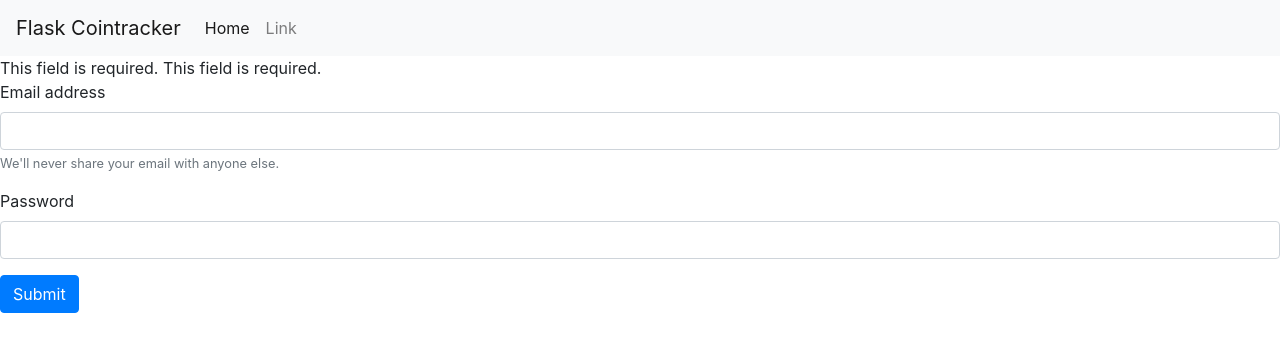
After one commit to mackwn/flaskcointracker, a Flask app: page /sign-up in a window 1280 px wide. The commit adds this page. Shown: the top 352 px of the page. Run offline with Flask 2, Linux system fonts and the light colour scheme; some libraries are stand-ins or nearby versions.

Commit message:
add user signup

```diff
--- a/flaskcointracker/forms.py
+++ b/flaskcointracker/forms.py
@@ -0,0 +1,7 @@
+from flask_wtf import Form
+from wtforms import StringField, PasswordField
+from wtforms.validators import DataRequired, Email
+
+class EmailPasswordForm(Form):
+    email = StringField('Email', validators=[DataRequired(), Email()])
+    password = PasswordField('Password', validators=[DataRequired()])
--- /dev/null
+++ b/flaskcointracker/templates/create_user.html
@@ -0,0 +1,28 @@
+{% extends "header.html" %}
+{% block body %}
+
+{% for message in form.email.errors %}
+   {{ message }}
+{% endfor %}
+{% for message in form.password.errors %}
+   {{ message }}
+{% endfor %}
+<form method="post">
+    {{ form.csrf_token }}
+    <div class="form-group">
+      <label for="email">Email address</label>
+      {{ form.email(class_="form-control") }}
+      <!--<input type="email" name="email" class="form-control" id="signupEmail" aria-describedby="emailHelp" placeholder="Enter email">-->
+      <small id="emailHelp" class="form-text text-muted">We'll never share your email with anyone else.</small>
+    </div>
+    <div class="form-group">
+      <label for="password">Password</label>
+      {{ form.password(class_="form-control") }}
+     <!-- <input type="password" name="password" class="form-control" id="signupPassword" placeholder="Password">-->
+    </div>
+
+    <button type="submit" class="btn btn-primary">Submit</button>
+  </form>
+
+
+{% endblock %}
--- /dev/null
+++ b/flaskcointracker/templates/header.html
@@ -0,0 +1,37 @@
+<!DOCTYPE html>
+<html lang="en">
+<head>
+	<meta charset="utf-8">
+	<title>Python Programming Tutorials</title>
+	<meta name="viewport" content="width=device-width, initial-scale=1">
+	<link href="{{ url_for('static', filename='css/bootstrap.min.css') }}" rel="stylesheet">
+	<link rel="shortcut icon" href="{{ url_for('static', filename='favicon.ico') }}">
+</head>
+
+<header>
+    <nav class="navbar navbar-expand-lg navbar-light bg-light">
+        <a class="navbar-brand" href="#">Flask Cointracker</a>
+        <button class="navbar-toggler" type="button" data-toggle="collapse" data-target="#navbarSupportedContent" aria-controls="navbarSupportedContent" aria-expanded="false" aria-label="Toggle navigation">
+          <span class="navbar-toggler-icon"></span>
+        </button>
+
+        <div class="collapse navbar-collapse" id="navbarSupportedContent">
+          <ul class="navbar-nav mr-auto">
+            <li class="nav-item active">
+              <a class="nav-link" href="/">Home <span class="sr-only">(current)</span></a>
+            </li>
+            <li class="nav-item">
+              <a class="nav-link" href="#">Link</a>
+            </li>
+
+          </ul>
+        </div>
+      </nav>
+</header>
+<body>
+    {% block body %}
+    {% endblock %}
+    </body>
+</body>
+
+</html>
--- a/flaskcointracker/views.py
+++ b/flaskcointracker/views.py
@@ -0,0 +1,53 @@
+#
+from flaskcointracker import app, db
+from flask import render_template, redirect, request, current_app, session, \
+    flash, url_for
+from flaskcointracker import forms
+from flaskcointracker.models import User
+# Static Pages
+@app.route('/')
+def homepage():
+    return render_template("main.html")
+
+@app.route('/login', methods=["GET","POST"])
+def login():
+    return render_template("login.html")
+
+@app.route('/sign-up', methods=["GET","POST"])
+def register():
+    form = forms.EmailPasswordForm()
+    print('is the form valid?')
+    if form.is_submitted():
+        print("submitted")
+
+    if form.validate():
+        print("valid")
+
+    print(form.errors)
+    if form.validate_on_submit():
+        print('yup, form is valid')
+        user = User(email=form.email.data, password=form.email.data)
+        db.session.add(user)
+        db.session.commit()
+        return redirect(url_for('homepage'))
+    return render_template("create_user.html", form=form)
+
+# USER
+
+## Create User
+
+## Users
+
+## View User
+
+## Edit User
+
+## Delete User
+
+## Login User
+
+## Logout User
+
+
+
+# NOTIFICATION
```
Also changed, not shown: config.py (+9 -0 lines), flaskcointracker/__init__.py (+20 -16 lines), flaskcointracker/models.py (+20 -3 lines), flaskcointracker/templates/login.html (added, +15 -0 lines), flaskcointracker/templates/main.html (+5 -28 lines).
